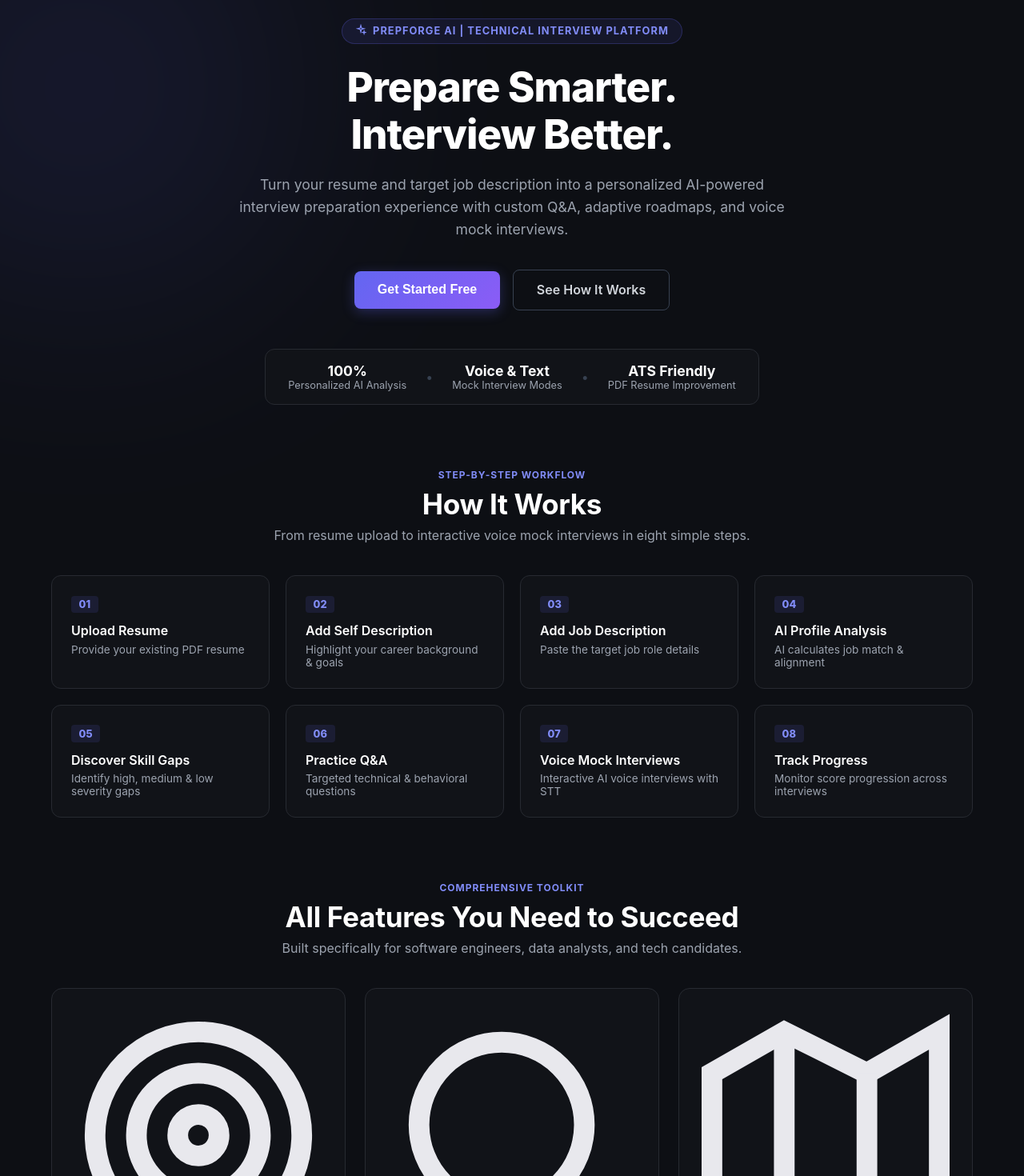
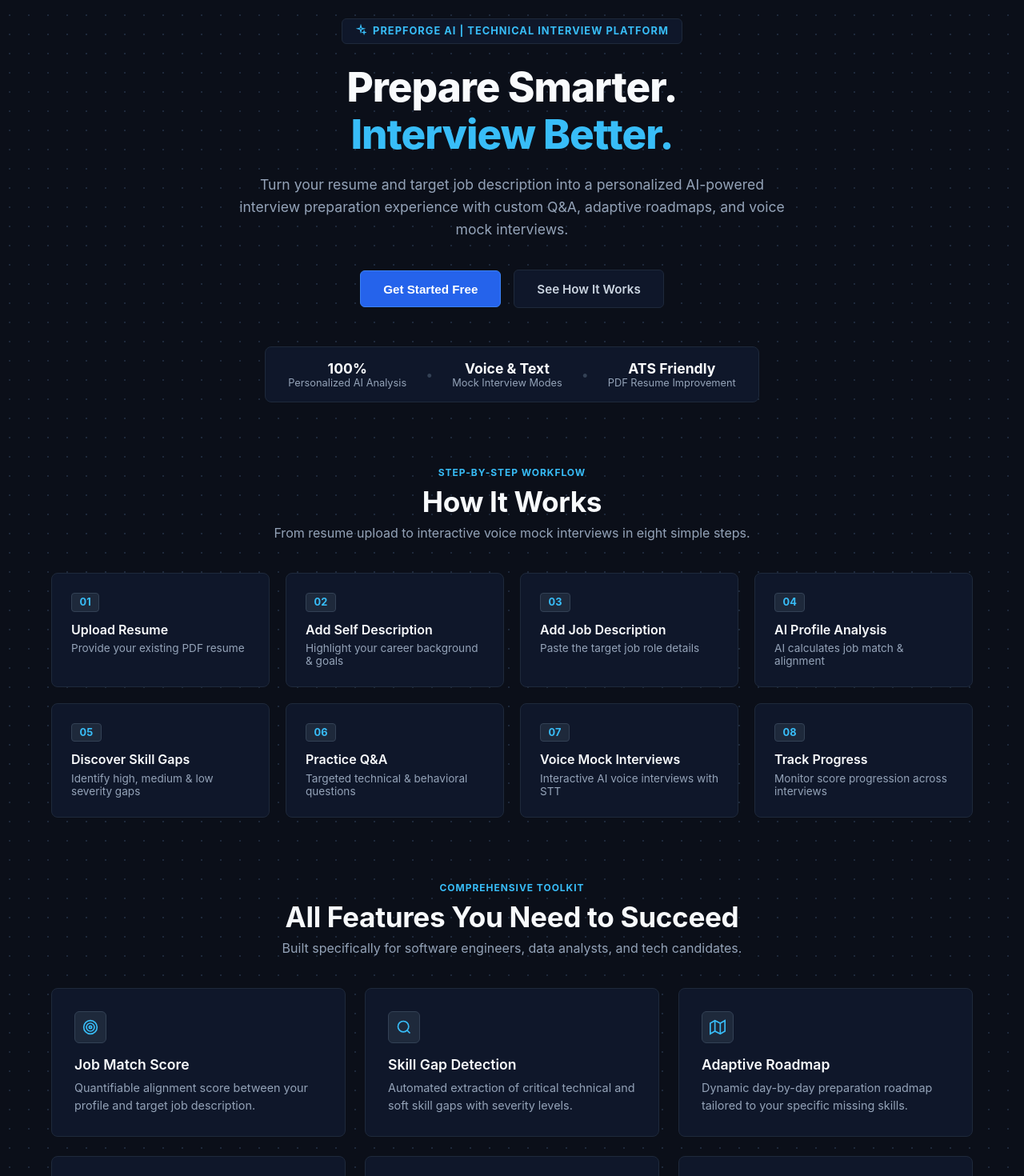
Before and after one commit to Rohan-shiva/prepforge-ai, a React (Vite) app in the folder Frontend/: page / in a window 1280 px wide. Shown: the part 100-1570 px from the top of the page at 80% size. Built offline with nearby package versions, Linux system fonts and the light colour scheme; no server answers.

Commit message:
style: remove purple radial background blur blobs and update card slate styling

```diff
--- a/Frontend/src/features/interview/pages/LandingPage.scss
+++ b/Frontend/src/features/interview/pages/LandingPage.scss
@@ -1,35 +1,14 @@
 .landing-page {
   position: relative;
   min-height: 100vh;
-  background: #0d0f14;
-  color: #e8e8ed;
+  background: #0b0f19;
+  background-image: radial-gradient(#1e293b 1px, transparent 1px);
+  background-size: 24px 24px;
+  color: #f8fafc;
   overflow: hidden;
 
   .landing-background {
-    position: absolute;
-    inset: 0;
-    pointer-events: none;
-
-    .glow {
-      position: absolute;
-      width: 500px;
-      height: 500px;
-      border-radius: 50%;
-      filter: blur(140px);
-      opacity: 0.15;
-
-      &.glow-1 {
-        top: -100px;
-        left: -150px;
-        background: #6366f1;
-      }
-
-      &.glow-2 {
-        bottom: -100px;
-        right: -150px;
-        background: #8b5cf6;
-      }
-    }
+    display: none;
   }
 
   .landing-content {
@@ -59,16 +38,17 @@
       font-size: 0.8rem;
       font-weight: 700;
       letter-spacing: 0.08em;
-      color: #818cf8;
-      background: rgba(99, 102, 241, 0.1);
-      border: 1px solid rgba(99, 102, 241, 0.25);
+      color: #38bdf8;
+      background: #0f172a;
+      border: 1px solid #1e293b;
       padding: 0.4rem 1rem;
-      border-radius: 20px;
+      border-radius: 6px;
       margin-bottom: 1.5rem;
 
       .sparkle svg {
         width: 14px;
         height: 14px;
+        color: #38bdf8;
       }
     }
 
@@ -76,21 +56,19 @@
       font-size: 3.2rem;
       font-weight: 800;
       line-height: 1.15;
-      color: #ffffff;
+      color: #f8fafc;
       margin-bottom: 1.25rem;
       letter-spacing: -0.02em;
 
-      .gradient-text {
-        background: linear-gradient(135deg, #818cf8, #a855f7, #ec4899);
-        -webkit-background-clip: text;
-        -webkit-text-fill-color: transparent;
+      .hero-highlight {
+        color: #38bdf8;
       }
     }
 
     .hero-subtext {
       font-size: 1.1rem;
       line-height: 1.6;
-      color: #9ca3af;
+      color: #94a3b8;
       margin-bottom: 2.25rem;
       max-width: 700px;
     }
@@ -102,36 +80,35 @@
       margin-bottom: 3rem;
 
       .cta-primary-btn {
-        padding: 0.9rem 1.8rem;
-        background: linear-gradient(135deg, #6366f1, #8b5cf6);
+        padding: 0.85rem 1.75rem;
+        background: #2563eb;
         color: #ffffff;
         font-weight: 600;
-        font-size: 1rem;
-        border: none;
-        border-radius: 8px;
+        font-size: 0.95rem;
+        border: 1px solid #3b82f6;
+        border-radius: 6px;
         cursor: pointer;
-        transition: all 0.2s ease;
-        box-shadow: 0 4px 16px rgba(99, 102, 241, 0.3);
+        transition: all 0.15s ease;
 
         &:hover {
-          background: linear-gradient(135deg, #4f46e5, #7c3aed);
-          transform: translateY(-2px);
+          background: #1d4ed8;
+          border-color: #2563eb;
         }
       }
 
       .cta-secondary-btn {
-        padding: 0.9rem 1.8rem;
-        background: transparent;
-        color: #d1d5db;
+        padding: 0.85rem 1.75rem;
+        background: #0f172a;
+        color: #cbd5e1;
         font-weight: 600;
-        font-size: 1rem;
+        font-size: 0.95rem;
         text-decoration: none;
-        border: 1px solid #374151;
-        border-radius: 8px;
-        transition: all 0.2s ease;
+        border: 1px solid #1e293b;
+        border-radius: 6px;
+        transition: all 0.15s ease;
 
         &:hover {
-          background: rgba(255, 255, 255, 0.05);
+          background: #1e293b;
           color: #ffffff;
         }
       }
@@ -141,9 +118,9 @@
       display: flex;
       align-items: center;
       gap: 1.5rem;
-      background: #111318;
-      border: 1px solid #272a31;
-      border-radius: 12px;
+      background: #0f172a;
+      border: 1px solid #1e293b;
+      border-radius: 8px;
       padding: 1rem 1.75rem;
 
       .stat-item {
@@ -152,19 +129,19 @@
         align-items: center;
 
         strong {
-          color: #ffffff;
+          color: #f8fafc;
           font-size: 1.1rem;
           font-weight: 700;
         }
 
         span {
-          color: #9ca3af;
+          color: #94a3b8;
           font-size: 0.8rem;
         }
       }
 
       .stat-divider {
-        color: #374151;
+        color: #334155;
       }
     }
   }
@@ -179,7 +156,7 @@
         font-size: 0.75rem;
         font-weight: 700;
         letter-spacing: 0.08em;
-        color: #818cf8;
+        color: #38bdf8;
         text-transform: uppercase;
         display: block;
         margin-bottom: 0.5rem;
@@ -188,13 +165,13 @@
       h2 {
         font-size: 2.2rem;
         font-weight: 700;
-        color: #ffffff;
+        color: #f8fafc;
         margin-bottom: 0.5rem;
         letter-spacing: -0.01em;
       }
 
       p {
-        color: #9ca3af;
+        color: #94a3b8;
         font-size: 1rem;
       }
     }
@@ -207,23 +184,23 @@
     gap: 1.25rem;
 
     .workflow-card {
-      background: #111318;
-      border: 1px solid #272a31;
-      border-radius: 12px;
+      background: #0f172a;
+      border: 1px solid #1e293b;
+      border-radius: 8px;
       padding: 1.5rem;
       position: relative;
-      transition: all 0.2s ease;
+      transition: all 0.15s ease;
 
       &:hover {
-        border-color: #6366f1;
-        transform: translateY(-2px);
+        border-color: #334155;
       }
 
       .step-number {
         font-size: 0.8rem;
-        font-weight: 800;
-        color: #818cf8;
-        background: rgba(99, 102, 241, 0.12);
+        font-weight: 700;
+        color: #38bdf8;
+        background: #1e293b;
+        border: 1px solid #334155;
         padding: 0.2rem 0.6rem;
         border-radius: 4px;
         display: inline-block;
@@ -233,13 +210,13 @@
       h3 {
         font-size: 1rem;
         font-weight: 600;
-        color: #ffffff;
+        color: #f8fafc;
         margin-bottom: 0.35rem;
       }
 
       p {
         font-size: 0.85rem;
-        color: #9ca3af;
+        color: #94a3b8;
         margin: 0;
       }
     }
@@ -252,32 +229,44 @@
     gap: 1.5rem;
 
     .feature-card {
-      background: #111318;
-      border: 1px solid #272a31;
-      border-radius: 14px;
+      background: #0f172a;
+      border: 1px solid #1e293b;
+      border-radius: 8px;
       padding: 1.75rem;
-      transition: all 0.2s ease;
+      transition: all 0.15s ease;
 
       &:hover {
-        border-color: #6366f1;
-        transform: translateY(-2px);
+        border-color: #334155;
       }
 
       .feat-icon {
-        font-size: 2rem;
+        width: 40px;
+        height: 40px;
+        background: #1e293b;
+        border: 1px solid #334155;
+        border-radius: 6px;
+        display: flex;
+        align-items: center;
+        justify-content: center;
         margin-bottom: 1rem;
+
+        svg {
+          width: 20px;
+          height: 20px;
+          color: #38bdf8;
+        }
       }
 
       h3 {
         font-size: 1.1rem;
         font-weight: 600;
-        color: #ffffff;
+        color: #f8fafc;
         margin-bottom: 0.5rem;
       }
 
       p {
         font-size: 0.9rem;
-        color: #9ca3af;
+        color: #94a3b8;
         line-height: 1.5;
         margin: 0;
       }
@@ -286,35 +275,34 @@
 
   /* Voice Showcase */
   .voice-showcase-card {
-    background: linear-gradient(135deg, #111318, #181b22);
-    border: 1px solid #272a31;
-    border-radius: 20px;
+    background: #0f172a;
+    border: 1px solid #1e293b;
+    border-radius: 12px;
     padding: 3rem;
     text-align: center;
-    box-shadow: 0 12px 32px rgba(0, 0, 0, 0.4);
 
     .voice-badge {
       display: inline-block;
       font-size: 0.75rem;
-      font-weight: 800;
+      font-weight: 700;
       letter-spacing: 0.08em;
-      color: #818cf8;
-      background: rgba(99, 102, 241, 0.15);
-      border: 1px solid rgba(99, 102, 241, 0.3);
+      color: #38bdf8;
+      background: #1e293b;
+      border: 1px solid #334155;
       padding: 0.3rem 0.8rem;
-      border-radius: 20px;
+      border-radius: 6px;
       margin-bottom: 1rem;
     }
 
     h2 {
       font-size: 2.2rem;
       font-weight: 700;
-      color: #ffffff;
+      color: #f8fafc;
       margin-bottom: 1rem;
     }
 
     p {
-      color: #9ca3af;
+      color: #94a3b8;
       font-size: 1rem;
       max-width: 750px;
       margin: 0 auto 2.5rem;
@@ -329,9 +317,9 @@
       flex-wrap: wrap;
 
       .v-step {
-        background: #111318;
-        border: 1px solid #2d313b;
-        border-radius: 12px;
+        background: #0b0f19;
+        border: 1px solid #1e293b;
+        border-radius: 8px;
         padding: 1.25rem;
         width: 180px;
         display: flex;
@@ -341,8 +329,8 @@
         .v-num {
           width: 32px;
           height: 32px;
-          border-radius: 50%;
-          background: #6366f1;
+          border-radius: 6px;
+          background: #2563eb;
           color: #ffffff;
           font-weight: 700;
           display: flex;
@@ -353,18 +341,18 @@
 
         strong {
           font-size: 0.9rem;
-          color: #ffffff;
+          color: #f8fafc;
           margin-bottom: 0.25rem;
         }
 
         span {
           font-size: 0.78rem;
-          color: #9ca3af;
+          color: #94a3b8;
         }
       }
 
       .v-arrow {
-        color: #6366f1;
+        color: #3b82f6;
         font-size: 1.5rem;
         font-weight: 700;
       }
@@ -378,18 +366,18 @@
     gap: 1.5rem;
 
     .demo-card {
-      background: #111318;
-      border: 1px solid #272a31;
-      border-radius: 16px;
+      background: #0f172a;
+      border: 1px solid #1e293b;
+      border-radius: 12px;
       padding: 2rem;
 
       h3 {
         font-size: 1.1rem;
         font-weight: 600;
-        color: #ffffff;
+        color: #f8fafc;
         margin-bottom: 1.5rem;
         padding-bottom: 0.75rem;
-        border-bottom: 1px solid #272a31;
+        border-bottom: 1px solid #1e293b;
       }
 
       .demo-progression-list {
@@ -405,20 +393,20 @@
           span {
             width: 100px;
             font-size: 0.85rem;
-            color: #9ca3af;
+            color: #94a3b8;
           }
 
           .prog-bar-bg {
             flex: 1;
             height: 10px;
-            background: #181b22;
-            border-radius: 5px;
+            background: #0b0f19;
+            border-radius: 4px;
             overflow: hidden;
 
             .prog-bar-fill {
               height: 100%;
-              background: linear-gradient(90deg, #6366f1, #10b981);
-              border-radius: 5px;
+              background: #2563eb;
+              border-radius: 4px;
             }
           }
 
@@ -426,7 +414,7 @@
             width: 60px;
             text-align: right;
             font-size: 0.9rem;
-            color: #818cf8;
+            color: #38bdf8;
           }
         }
       }
@@ -440,18 +428,18 @@
           display: flex;
           align-items: center;
           justify-content: space-between;
-          background: #181b22;
-          border: 1px solid #2d313b;
+          background: #0b0f19;
+          border: 1px solid #1e293b;
           padding: 0.85rem 1.25rem;
-          border-radius: 10px;
+          border-radius: 8px;
 
           strong {
-            color: #ffffff;
+            color: #f8fafc;
             font-size: 0.9rem;
           }
 
           .prog-chain {
-            color: #818cf8;
+            color: #38bdf8;
             font-weight: 700;
             font-size: 0.9rem;
           }
@@ -462,7 +450,7 @@
         display: block;
         margin-top: 1rem;
         font-size: 0.78rem;
-        color: #6b7280;
+        color: #64748b;
         font-style: italic;
       }
     }
@@ -470,40 +458,38 @@
 
   /* Final CTA */
   .final-cta-section {
-    background: linear-gradient(135deg, rgba(99, 102, 241, 0.15), rgba(139, 92, 246, 0.15));
-    border: 1px solid rgba(99, 102, 241, 0.3);
-    border-radius: 20px;
+    background: #0f172a;
+    border: 1px solid #1e293b;
+    border-radius: 12px;
     padding: 4rem 2rem;
     text-align: center;
 
     h2 {
       font-size: 2.4rem;
       font-weight: 700;
-      color: #ffffff;
+      color: #f8fafc;
       margin-bottom: 0.75rem;
     }
 
     p {
-      color: #9ca3af;
+      color: #94a3b8;
       font-size: 1.05rem;
       margin-bottom: 2rem;
     }
 
     .cta-primary-btn {
-      padding: 1rem 2.2rem;
-      background: linear-gradient(135deg, #6366f1, #8b5cf6);
+      padding: 0.9rem 2rem;
+      background: #2563eb;
       color: #ffffff;
-      font-weight: 700;
-      font-size: 1.05rem;
-      border: none;
-      border-radius: 8px;
+      font-weight: 600;
+      font-size: 1rem;
+      border: 1px solid #3b82f6;
+      border-radius: 6px;
       cursor: pointer;
-      transition: all 0.2s ease;
-      box-shadow: 0 4px 18px rgba(99, 102, 241, 0.35);
+      transition: all 0.15s ease;
 
       &:hover {
-        background: linear-gradient(135deg, #4f46e5, #7c3aed);
-        transform: translateY(-2px);
+        background: #1d4ed8;
       }
     }
   }
```
